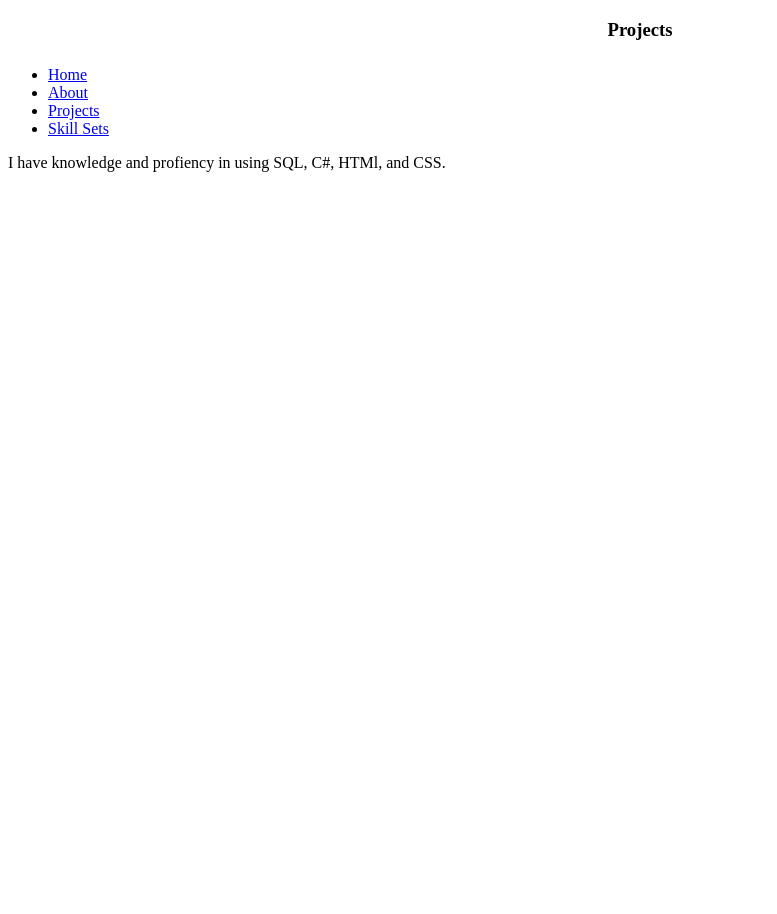
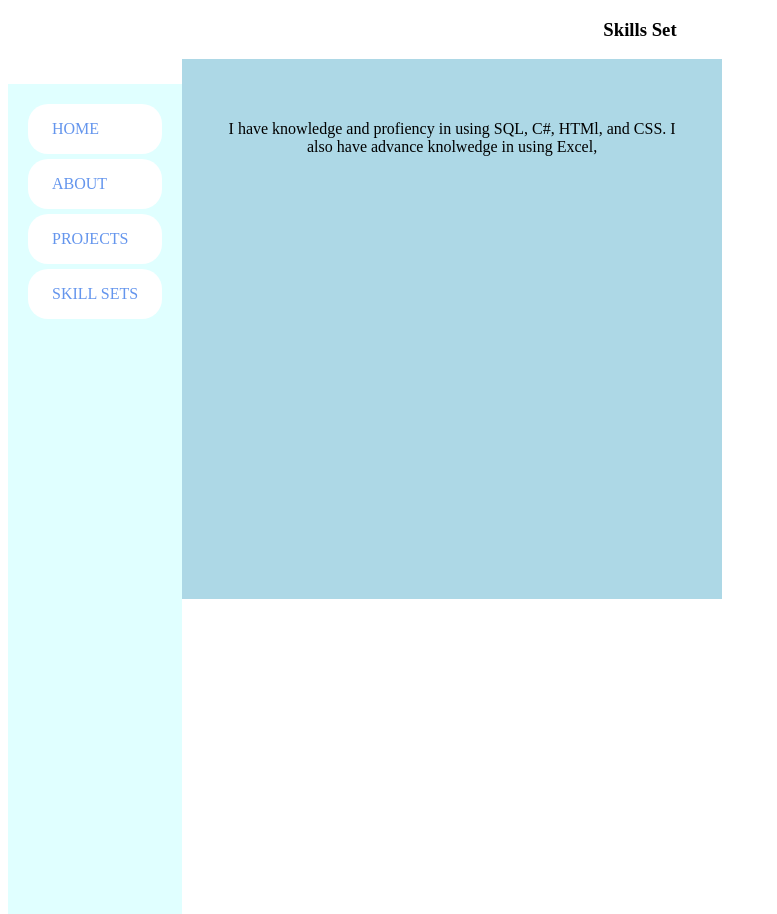
Before and after one commit to nhavihoang/nhavihoang.github.io, a plain HTML site: page SkillsSets.html in a window 1280 px wide. Shown: the whole page, without its empty margins (0-777 px from the left). Before the commit the page ends 800 px from the top, so only its background shows below. Drawn offline with Linux system fonts and the light colour scheme.

Commit message:
fixed index page

```diff
--- a/SkillsSets.html
+++ b/SkillsSets.html
@@ -4,11 +4,12 @@
 <head>
     <meta charset="utf-8" />
     <title>Skill sets</title>
+    <link rel="stylesheet" href="skillset.css">
 
 </head>
 <body>
     <div>
-        <center><h3>Projects</h3></center>
+        <center><h3>Skills Set</h3></center>
         <nav style="margin-top: 25px;">
             <ul>
                 <li><a href="index.html">Home</a></li>
@@ -19,7 +20,7 @@
         </nav>
         <div id="skills">
             <p>
-                I have knowledge and profiency in using SQL, C#, HTMl, and CSS.
+                I have knowledge and profiency in using SQL, C#, HTMl, and CSS. I also have advance knolwedge in using Excel,
             </p>
         </div>
 
--- a/StyleSheet1.css
+++ b/StyleSheet1.css
@@ -38,9 +38,3 @@ text-align: center;*/
     text-align: center;
     border: 5px solid lightblue;
 }
-body{
-    background: url(../images/background.jpg) no-repeat center center fixed;
-}
-div{
-    margin: 25px;
-}
```
Also changed, not shown: About.html (+4 -1 lines), index.html (+1 -1 lines).
